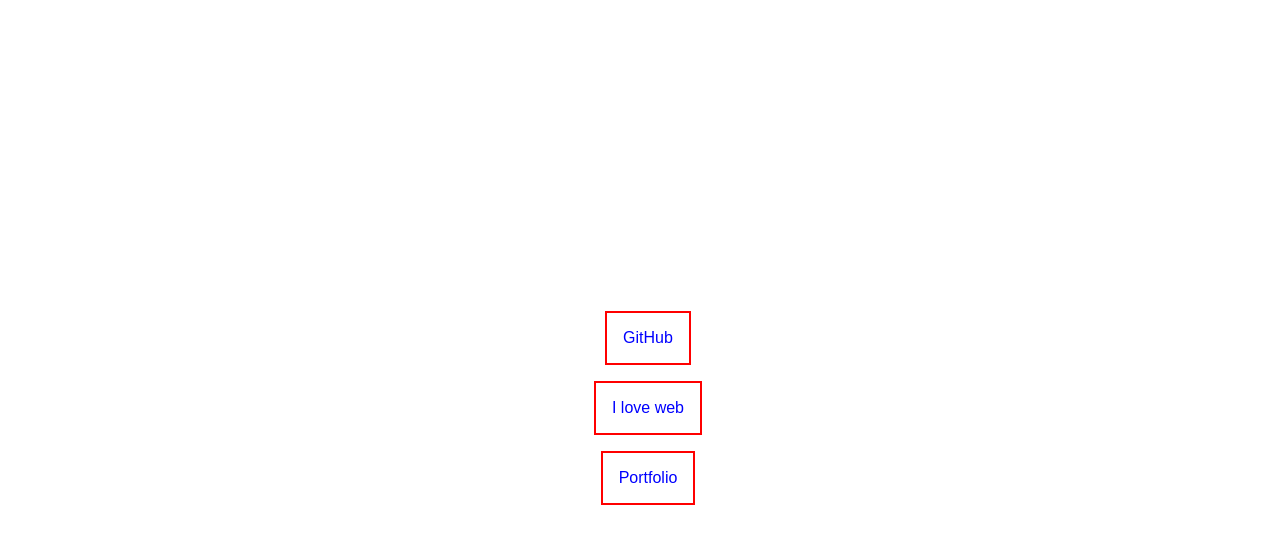
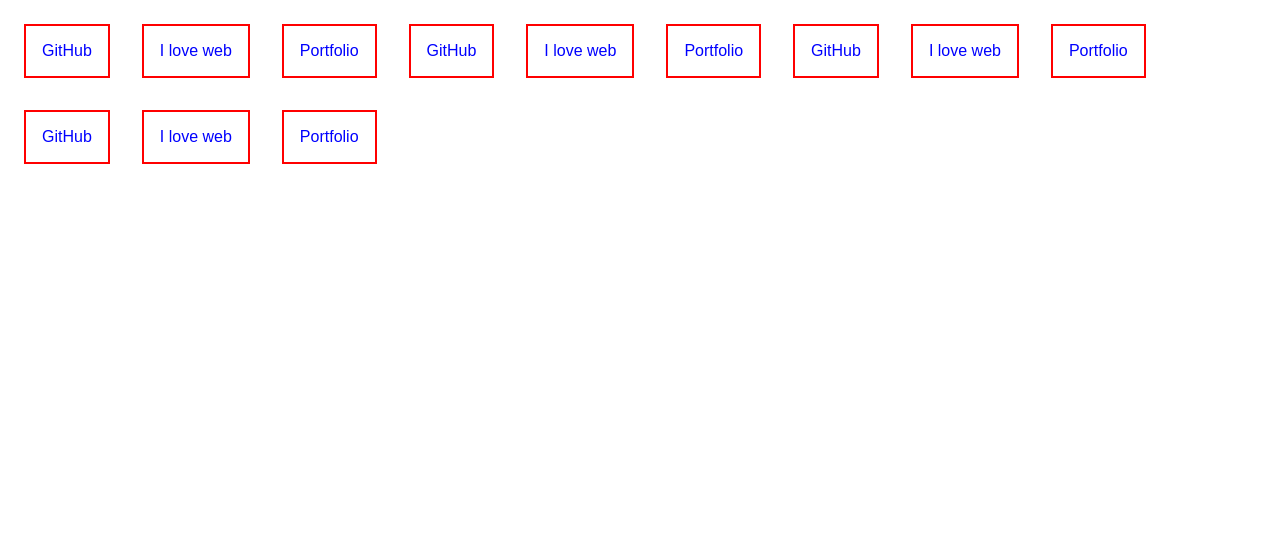
Before and after one commit to MathijsN/Some-React, a React (Vite) app in the folder First-React-and-Vite-Combo/: page / in a window 1280 px wide. Shown: the top 544 px of the page. Built offline with nearby package versions, Linux system fonts and the light colour scheme.

Commit message:
added more data

```diff
--- a/First-React-and-Vite-Combo/src/data.js
+++ b/First-React-and-Vite-Combo/src/data.js
@@ -14,4 +14,49 @@
         heading: 'Portfolio',
         link: 'https://github.com/MathijsN/Portfolio'
     },
+    {
+        id: 4,
+        heading: 'GitHub',
+        link: 'https://github.com/MathijsN'
+    },
+    {
+        id: 5,
+        heading: 'I love web',
+        link: 'https://github.com/MathijsN/i-love-web'
+    },
+    {
+        id: 6,
+        heading: 'Portfolio',
+        link: 'https://github.com/MathijsN/Portfolio'
+    },
+    {
+        id: 7,
+        heading: 'GitHub',
+        link: 'https://github.com/MathijsN'
+    },
+    {
+        id: 8,
+        heading: 'I love web',
+        link: 'https://github.com/MathijsN/i-love-web'
+    },
+    {
+        id: 9,
+        heading: 'Portfolio',
+        link: 'https://github.com/MathijsN/Portfolio'
+    },
+    {
+        id: 10,
+        heading: 'GitHub',
+        link: 'https://github.com/MathijsN'
+    },
+    {
+        id: 11,
+        heading: 'I love web',
+        link: 'https://github.com/MathijsN/i-love-web'
+    },
+    {
+        id: 12,
+        heading: 'Portfolio',
+        link: 'https://github.com/MathijsN/Portfolio'
+    },
 ]
--- a/First-React-and-Vite-Combo/src/styles.css
+++ b/First-React-and-Vite-Combo/src/styles.css
@@ -5,18 +5,11 @@
     --animation-duration: 0.3s;
 }
 
-body {
+header {
     font-family: Arial, Helvetica, sans-serif;
+
     display: flex;
-    justify-content: center;
-    align-items: center;
-
-    height: 100vh;
-    width: 100vw;
-}
-
-header {
-    justify-items: center;
+    flex-wrap: wrap;
 }
 
 a {
@@ -28,7 +21,11 @@
     border: 2px solid var(--primary-color);
     width: max-content;
 
-    margin-block: 1rem;
+    margin: 1rem;
+
+    animation: --loading-ani var(--animation-duration);
+    animation-delay: calc(0.1s * sibling-index());
+    animation-fill-mode: backwards;
 
     &:hover {
         background-color: var(--secondary-color);
@@ -38,3 +35,18 @@
         transition: all var(--animation-duration) ease;
     }
 }
+
+
+@keyframes --loading-ani {
+    0% {
+        transform: translateX(-100vw);
+    }
+
+    50% {
+        transform: translateX(5vw);
+    }
+
+    100% {
+        transform: translateX(0);
+    }
+}
```
